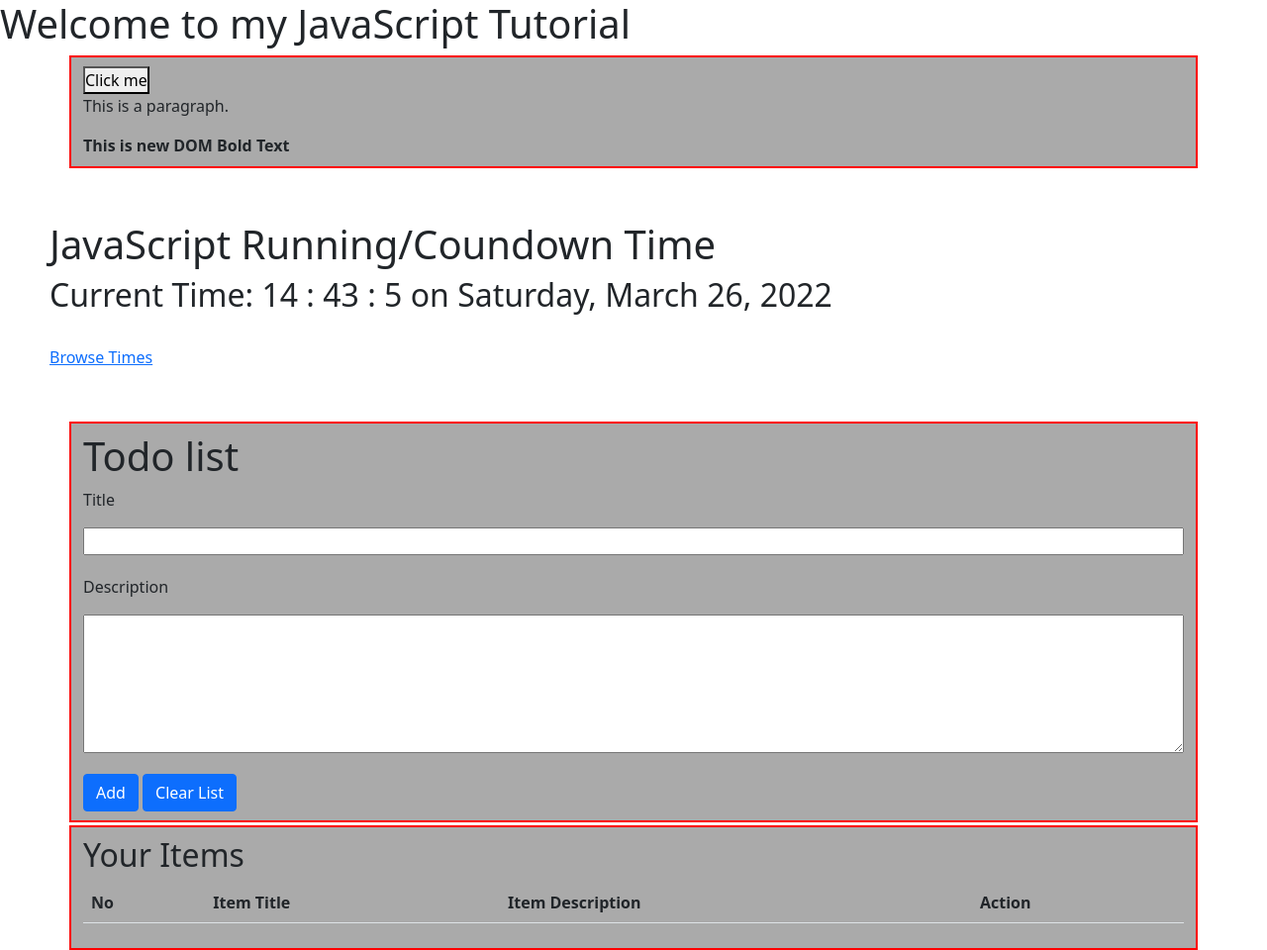
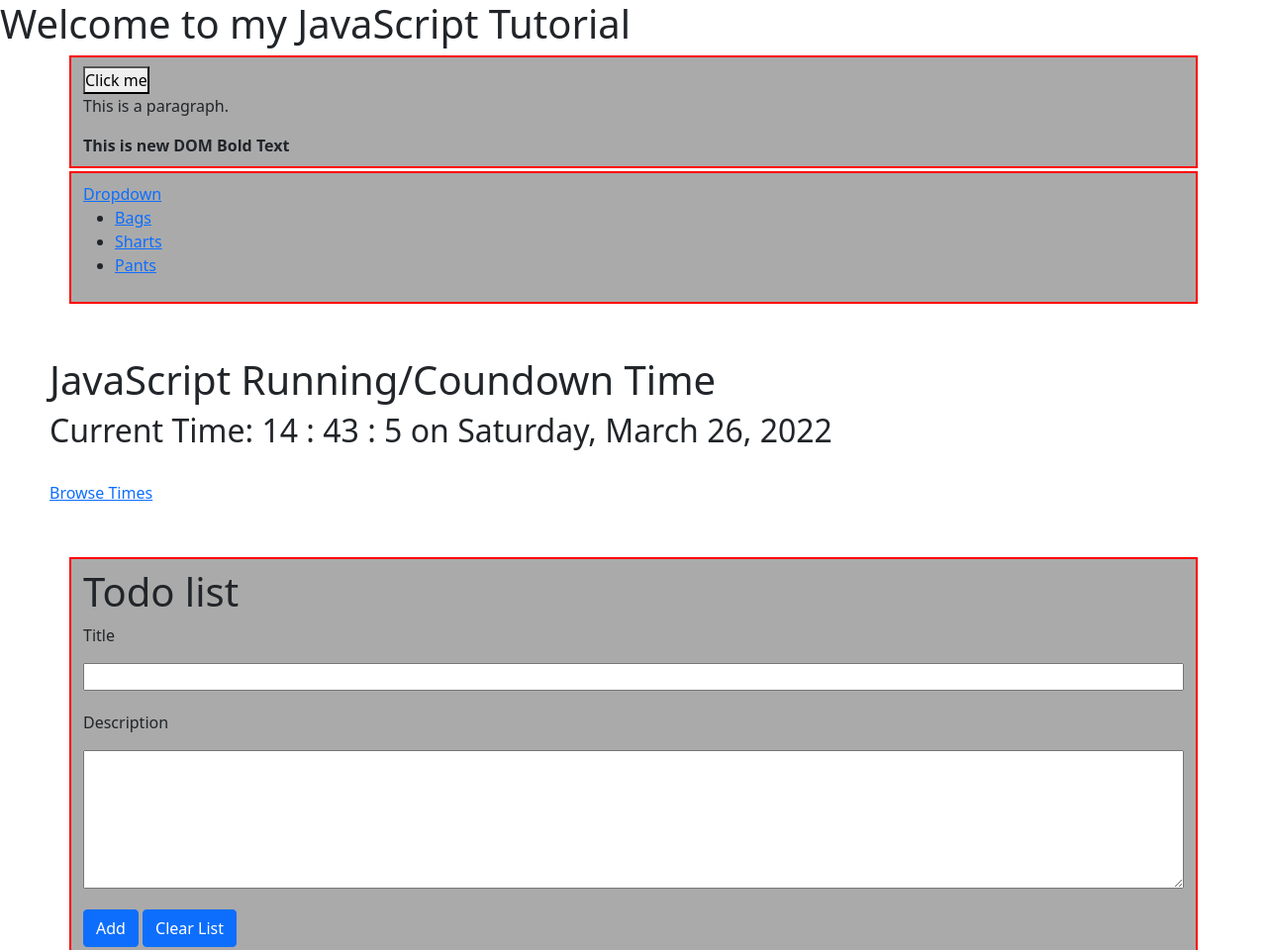
Before and after one commit to shaid85/javascript-practices, a plain HTML site: page index.html in a window 1280 px wide. Shown: the top 960 px of the page at 99% size. Drawn offline with nearby package versions, Linux system fonts and the light colour scheme.

Commit message:
Dropdown html added

```diff
--- a/index.html
+++ b/index.html
@@ -32,6 +32,16 @@
         <button id="click">Click me</button>
         <p>This is a paragraph.</p>
     </div>
+<div id="dropdown">
+    <div class="container">
+        <a href="#" id="dropdown">Dropdown</a>
+        <ul class="category">
+            <li><a href="#">Bags</a></li>
+            <li><a href="#">Sharts</a></li>
+            <li><a href="#">Pants</a></li>
+        </ul>
+    </div>
+</div>
 
 <div id="showTime">
     <h1>JavaScript Running/Coundown Time</h1>
```
